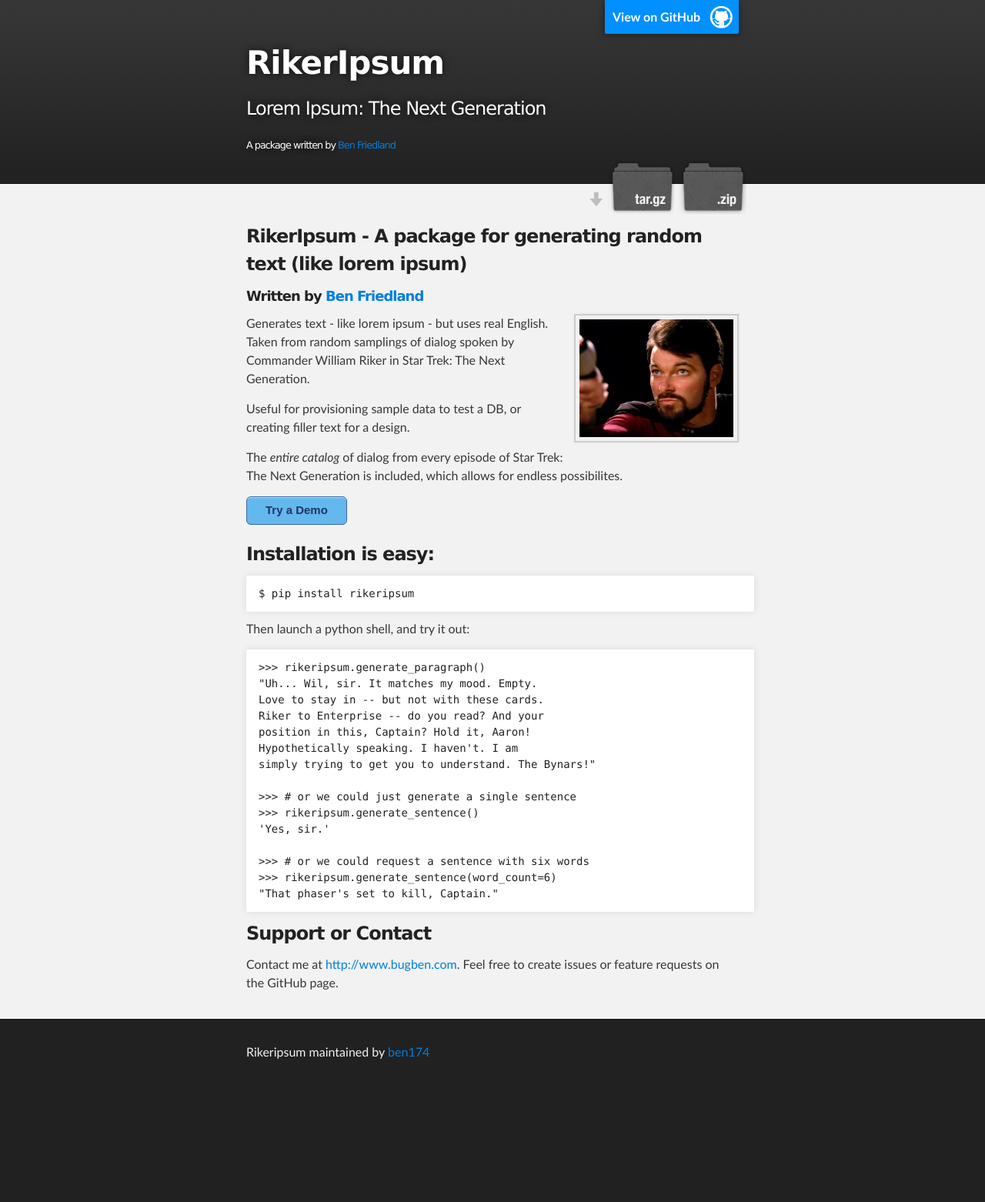
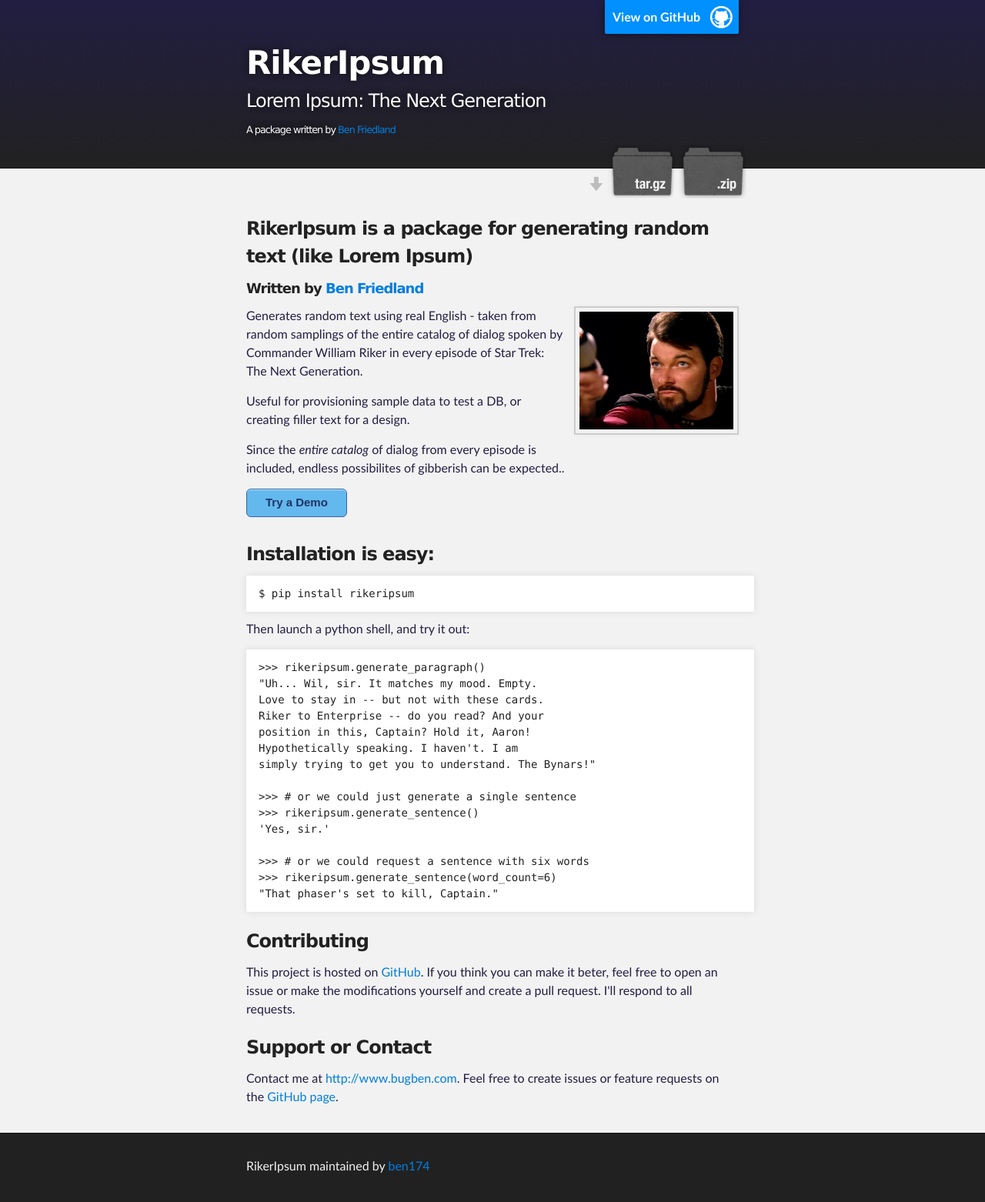
Before and after one commit to ben174/rikeripsum, a plain HTML site: page index.html in a window 1280 px wide. Shown: the whole page at 77% size. Before the commit the page ends 1414 px from the top, so only its background shows below. Drawn offline with Linux system fonts and the light colour scheme.

Commit message:
Better text for github.io page.

```diff
--- a/index.html
+++ b/index.html
@@ -48,17 +48,19 @@
     <div id="main_content_wrap" class="outer">
       <section id="main_content" class="inner">
         <h3>
-<a name="rikeripsum---a-package-for-generating-random-text-like-lorem-ipsum" class="anchor" href="#rikeripsum---a-package-for-generating-random-text-like-lorem-ipsum"><span class="octicon octicon-link"></span></a>RikerIpsum - A package for generating random text (like lorem ipsum)</h3>
+<a name="rikeripsum---a-package-for-generating-random-text-like-lorem-ipsum" class="anchor" href="#rikeripsum---a-package-for-generating-random-text-like-lorem-ipsum"><span class="octicon octicon-link"></span></a>RikerIpsum is a package for generating random text (like Lorem Ipsum)</h3>
         <h5>Written by <a href="http://www.bugben.com">Ben Friedland</a></h5>
 
           <img src="images/riker.jpg" id="riker-image">
-          <p>Generates text - like lorem ipsum - but uses real English. Taken from random samplings of dialog spoken by Commander William Riker in Star Trek: The Next Generation.</p>
+          <p>Generates random text using real English - taken from random samplings of the entire catalog of
+          dialog spoken by Commander William Riker in every episode of Star Trek: The Next Generation.</p>
 <p>Useful for provisioning sample data to test a DB, or creating filler text for a design. </p>
 
-<p>The <em>entire catalog</em> of dialog from every episode of Star Trek: The Next Generation is included, which allows for endless possibilites.</p>
+<p>Since the <em>entire catalog</em> of dialog from every episode is included, endless possibilites of gibberish can be expected..</p>
 
 <a href="#" class="classname" onclick="return getRiker();">Try a Demo</a>
 <div class="sample"><code id="riker"></code></div>
+
 
 
 <h3>Installation is easy:</h3>
@@ -86,16 +88,23 @@ simply trying to get you to understand. The Bynars!"
 </code></pre>
 
 <h3>
-<a name="support-or-contact" class="anchor" href="#support-or-contact"><span class="octicon octicon-link"></span></a>Support or Contact</h3>
+<a name="support-or-contact" class="anchor" href="#conributing"><span class="octicon octicon-link"></span></a>Contributing</h3>
+</h3>
+<p>
+This project is hosted on <a href="https://github.com/ben174/rikeripsum">GitHub</a>. If you think you can make it beter,
+feel free to open an issue or make the modifications yourself and create a pull request. I'll respond to all requests.
+</p>
+<h3><a name="support-or-contact" class="anchor" href="#support-or-contact"><span class="octicon octicon-link"></span></a>Support or Contact</h3>
 
-<p>Contact me at <a href="http://www.bugben.com">http://www.bugben.com</a>. Feel free to create issues or feature requests on the GitHub page.</p>
+<p>Contact me at <a href="http://www.bugben.com">http://www.bugben.com</a>. Feel free to create issues or feature requests on the
+<a href="https://github.com/ben174/rikeripsum">GitHub page</a>.</p>
       </section>
     </div>
 
     <!-- FOOTER  -->
     <div id="footer_wrap" class="outer">
       <footer class="inner">
-        <p class="copyright">Rikeripsum maintained by <a href="https://github.com/ben174">ben174</a></p>
+        <p class="copyright">RikerIpsum maintained by <a href="https://github.com/ben174">ben174</a></p>
       </footer>
     </div>
 
--- a/stylesheets/stylesheet.css
+++ b/stylesheets/stylesheet.css
@@ -53,7 +53,7 @@ Theme Styles
 
 body {
   box-sizing: border-box;
-  color:#373737;
+  color:rgb(34, 30, 66);
   background: #212121;
   font-size: 16px;
   font-family: 'Myriad Pro', Calibri, Helvetica, Arial, sans-serif;
@@ -231,7 +231,7 @@ hr {
 }
 
 table {
-  border: 1px solid #373737;
+  border: 1px solid rgb(34, 30, 66);
   margin-bottom: 20px;
   text-align: left;
  }
@@ -239,13 +239,13 @@ table {
 th {
   font-family: 'Lucida Grande', 'Helvetica Neue', Helvetica, Arial, sans-serif;
   padding: 10px;
-  background: #373737;
+  background: rgb(34, 30, 66);
   color: #fff;
  }
 
 td {
   padding: 10px;
-  border: 1px solid #373737;
+  border: 1px solid rgb(34, 30, 66);
  }
 
 form {
@@ -290,11 +290,11 @@ Full-Width Styles
 
 #header_wrap {
   background: #212121;
-  background: -moz-linear-gradient(top, #373737, #212121);
-  background: -webkit-linear-gradient(top, #373737, #212121);
-  background: -ms-linear-gradient(top, #373737, #212121);
-  background: -o-linear-gradient(top, #373737, #212121);
-  background: linear-gradient(top, #373737, #212121);
+  background: -moz-linear-gradient(top, rgb(34, 30, 66), #212121);
+  background: -webkit-linear-gradient(top, rgb(34, 30, 66), #212121);
+  background: -ms-linear-gradient(top, rgb(34, 30, 66), #212121);
+  background: -o-linear-gradient(top, rgb(34, 30, 66), #212121);
+  background: linear-gradient(top, rgb(34, 30, 66), #212121);
 }
 
 #header_wrap .inner {
@@ -315,6 +315,8 @@ Full-Width Styles
   font-weight: 300;
   background: none;
   text-shadow: #111 0px 0px 10px;
+  margin-top: 0px;
+  padding-bottom: 0px;
 }
 
 #downloads {
@@ -472,3 +474,6 @@ Small Device Styles
   margin-top: 0px;
   margin-left: 10px;
 }
+h3 {
+  margin-top: 20px;
+}
```
